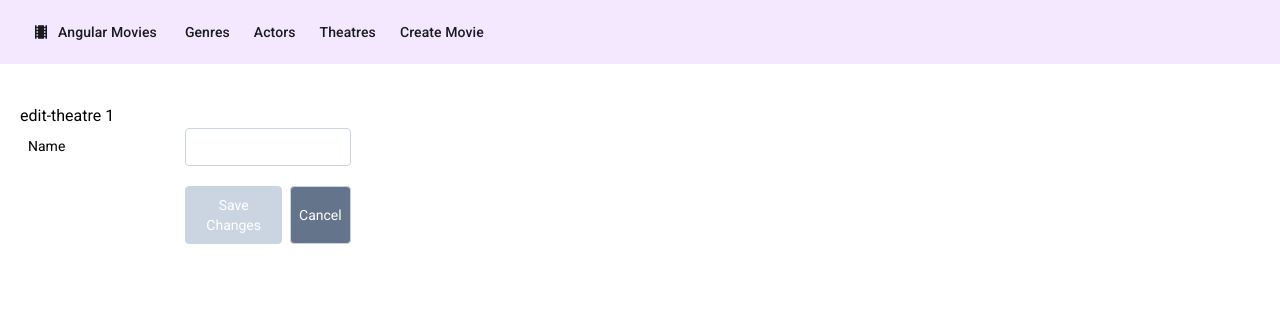
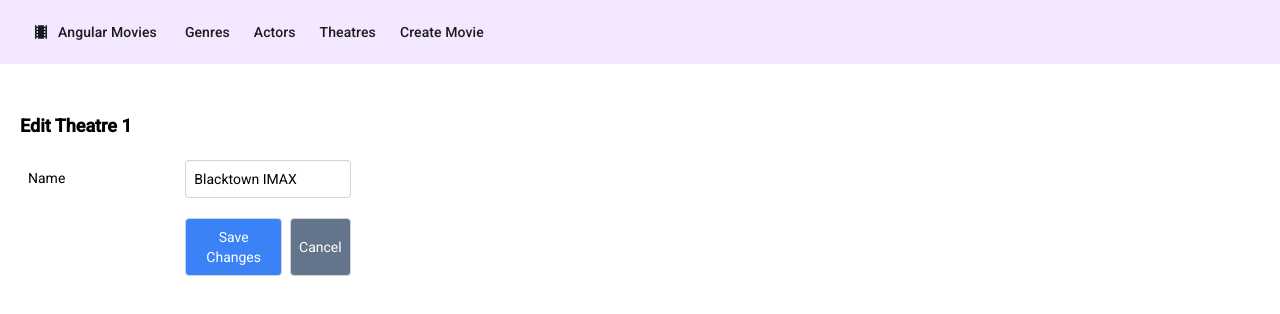
Before and after one commit to buddhika85/Movies-App, an Angular app in the folder angular-movies/: page /theatres/edit/1 in a window 1280 px wide. Shown: the top 314 px of the page. Built offline with nearby package versions, Linux system fonts and the light colour scheme.

Commit message:
theatres form changes

```diff
--- a/angular-movies/src/app/theatres/create-theatre/create-theatre.component.html
+++ b/angular-movies/src/app/theatres/create-theatre/create-theatre.component.html
@@ -1,5 +1,6 @@
 <h3>Create Theatre</h3>
 
-<app-theatres-form></app-theatres-form>
-
-<!-- <button class="add-btn" (click)="saveChanges()">Save Changes</button> -->
+<app-theatres-form
+  [theatreToEdit]="null"
+  (postForm)="createTheatre($event)"
+></app-theatres-form>
--- a/angular-movies/src/app/theatres/create-theatre/create-theatre.component.ts
+++ b/angular-movies/src/app/theatres/create-theatre/create-theatre.component.ts
@@ -1,6 +1,7 @@
 import { Component, inject } from '@angular/core';
 import { Router } from '@angular/router';
 import { TheatresFormComponent } from '../theatres-form/theatres-form.component';
+import { TheatreCreationDto } from '../../shared/models/theatres.models';
 
 @Component({
   selector: 'app-create-theatre',
@@ -12,7 +13,9 @@ import { TheatresFormComponent } from '../theatres-form/theatres-form.component'
 export class CreateTheatreComponent {
   private router: Router = inject(Router);
 
-  saveChanges() {
-    this.router.navigate(['/theatres']);
+  createTheatre(theatre: TheatreCreationDto) {
+    console.log('Create theatre');
+    console.log(theatre);
+    this.router.navigate(['\theatres']);
   }
 }
--- a/angular-movies/src/app/theatres/edit-theatre/edit-theatre.component.html
+++ b/angular-movies/src/app/theatres/edit-theatre/edit-theatre.component.html
@@ -1,3 +1,6 @@
-<p>edit-theatre {{ id }}</p>
+<h3>Edit Theatre {{ id }}</h3>
 
-<app-theatres-form></app-theatres-form>
+<app-theatres-form
+  [theatreToEdit]="theatreToEdit"
+  (postForm)="editTheatre($event)"
+></app-theatres-form>
--- a/angular-movies/src/app/theatres/edit-theatre/edit-theatre.component.ts
+++ b/angular-movies/src/app/theatres/edit-theatre/edit-theatre.component.ts
@@ -1,5 +1,16 @@
-import { Component, Input, numberAttribute } from '@angular/core';
+import {
+  Component,
+  Input,
+  numberAttribute,
+  OnChanges,
+  OnInit,
+  SimpleChanges,
+} from '@angular/core';
 import { TheatresFormComponent } from '../theatres-form/theatres-form.component';
+import {
+  TheatreCreationDto,
+  TheatreDto,
+} from '../../shared/models/theatres.models';
 
 @Component({
   selector: 'app-edit-theatre',
@@ -8,6 +19,17 @@ import { TheatresFormComponent } from '../theatres-form/theatres-form.component'
   templateUrl: './edit-theatre.component.html',
   styleUrl: './edit-theatre.component.scss',
 })
-export class EditTheatreComponent {
+export class EditTheatreComponent implements OnChanges {
   @Input({ transform: numberAttribute }) id!: number;
+  theatreToEdit!: TheatreDto;
+
+  ngOnChanges(changes: SimpleChanges): void {
+    // To do: get theatre from DB
+    this.theatreToEdit = { id: this.id, name: 'Blacktown IMAX' };
+  }
+
+  editTheatre(theatre: TheatreCreationDto) {
+    console.log('Edit theatre');
+    console.log(theatre);
+  }
 }
--- a/angular-movies/src/app/theatres/theatres-form/theatres-form.component.ts
+++ b/angular-movies/src/app/theatres/theatres-form/theatres-form.component.ts
@@ -1,4 +1,11 @@
-import { Component, inject, OnInit } from '@angular/core';
+import {
+  Component,
+  EventEmitter,
+  inject,
+  Input,
+  OnInit,
+  Output,
+} from '@angular/core';
 import {
   FormBuilder,
   FormControl,
@@ -7,6 +14,10 @@ import {
   Validators,
 } from '@angular/forms';
 import { firstLetterShouldBeUppercase } from '../../shared/validators/validators';
+import {
+  TheatreCreationDto,
+  TheatreDto,
+} from '../../shared/models/theatres.models';
 
 @Component({
   selector: 'app-theatres-form',
@@ -16,6 +27,13 @@ import { firstLetterShouldBeUppercase } from '../../shared/validators/validators
   styleUrl: './theatres-form.component.scss',
 })
 export class TheatresFormComponent implements OnInit {
+  @Input()
+  theatreToEdit!: TheatreDto | null;
+
+  @Output()
+  postForm: EventEmitter<TheatreCreationDto> =
+    new EventEmitter<TheatreCreationDto>();
+
   private formBuilder: FormBuilder = inject(FormBuilder);
   formGroup!: FormGroup<{ name: FormControl<string> }>;
 
@@ -30,6 +48,10 @@ export class TheatresFormComponent implements OnInit {
         ],
       }),
     });
+
+    if (this.theatreToEdit !== null) {
+      this.formGroup.patchValue(this.theatreToEdit);
+    }
   }
 
   get name(): FormControl<string> {
@@ -41,6 +63,10 @@ export class TheatresFormComponent implements OnInit {
   }
 
   onSubmit(): void {
-    console.log(this.formGroup.value);
+    //console.log(this.formGroup.value);
+    if (this.formGroup.valid) {
+      const theatre = this.formGroup.value as TheatreCreationDto;
+      this.postForm.emit(theatre);
+    }
   }
 }
```
